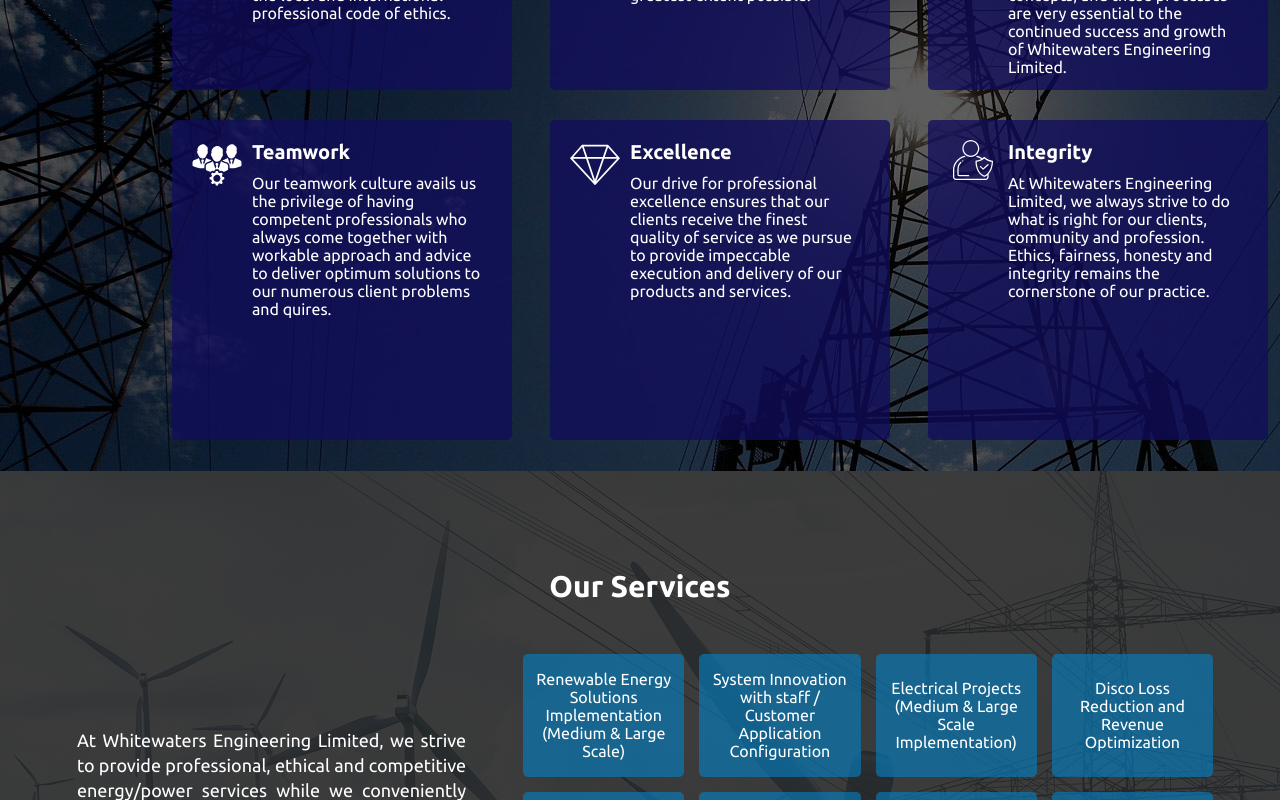
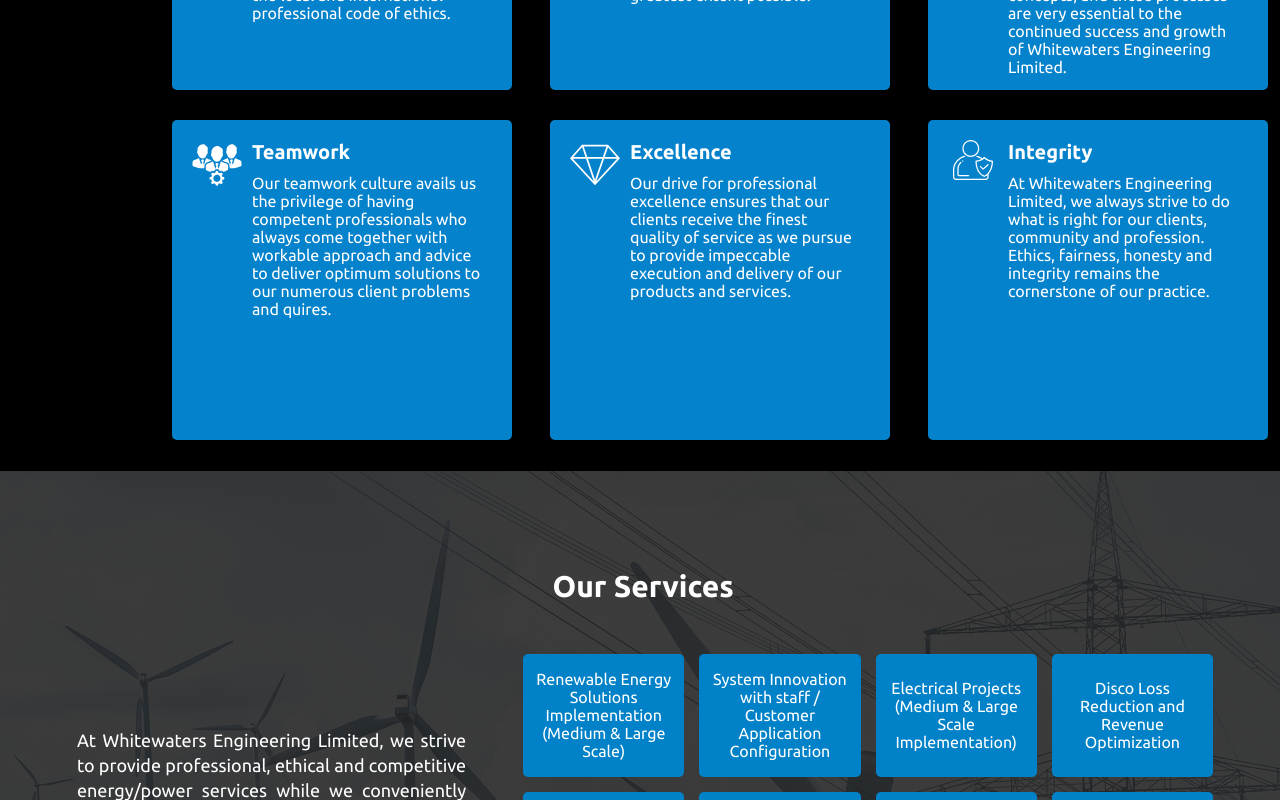
Before and after one commit to johnpersie/testimonial-project3, a React (Create React App) app: page / in a window 1280 px wide. Shown: the part 1820-2620 px from the top of the page. Built offline with nearby package versions, Linux system fonts and the light colour scheme.

Commit message:
made more modifications to the core values page

```diff
--- a/package.json
+++ b/package.json
@@ -8,6 +8,7 @@
     "@testing-library/user-event": "^12.8.3",
     "react": "^17.0.2",
     "react-dom": "^17.0.2",
+    "react-router-dom": "^6.0.2",
     "react-scripts": "4.0.3",
     "web-vitals": "^1.1.2"
   },
--- a/public/index.html
+++ b/public/index.html
@@ -34,6 +34,10 @@
       href="https://fonts.googleapis.com/css2?family=Ubuntu:wght@300;400;500;700&display=swap"
       rel="stylesheet"
     />
+    <link
+      href="https://fonts.googleapis.com/css2?family=Poppins:wght@300;400;500;600;700&display=swap"
+      rel="stylesheet"
+    />
     <title>Whitewaters Engineering Limited</title>
   </head>
   <body>
--- a/src/components/LandingPage.js
+++ b/src/components/LandingPage.js
@@ -30,7 +30,11 @@
               </a>
             </li>
             <li>
-              <a href="/our-services" className="header__services">
+              <a
+                href="/our-services"
+                className="header__services"
+                target="/our-services"
+              >
                 our services
               </a>
             </li>
--- a/src/components/OurServices.js
+++ b/src/components/OurServices.js
@@ -3,7 +3,12 @@
 const OurServices = () => {
   return (
     <div className="services">
-      <h2>Our Services</h2>
+      <h2>
+        <span>
+          <a href="localhost:3000/our-services">.</a>
+        </span>
+        Our Services
+      </h2>
       <div className="services__cluster">
         <div className="services__writeup">
           <p>
--- a/src/sass/App.scss
+++ b/src/sass/App.scss
@@ -6,6 +6,7 @@
 @import "base/typography";
 @import "base/utilities";
 
+@import "layout/about-page";
 @import "layout/AboutUs";
 @import "layout/OurCoreValues";
 @import "layout/footer";
--- a/src/sass/base/_base.scss
+++ b/src/sass/base/_base.scss
@@ -22,6 +22,6 @@
 }
 
 body {
-  font-family: "Roboto", sans-serif;
+  font-family: "Ubuntu", sans-serif;
   box-sizing: border-box;
 }
--- a/src/sass/layout/_footer.scss
+++ b/src/sass/layout/_footer.scss
@@ -34,8 +34,6 @@
       margin: 0 5rem;
     }
     &-container {
-      // line-height: 2.6px;
-
       & h4 {
         margin-bottom: 1rem;
         font-size: 1.6rem;
@@ -49,6 +47,15 @@
         font-size: 1.4rem;
         width: 25rem;
         margin-bottom: 0.5rem;
+
+        & h4::after {
+          content: "";
+          border: 1px solid white;
+          width: 2rem;
+          position: absolute;
+          bottom: 0;
+          left: 0;
+        }
 
         & a {
           text-decoration: none;
--- a/src/sass/layout/_landing-page.scss
+++ b/src/sass/layout/_landing-page.scss
@@ -1,7 +1,11 @@
 .landing-page {
   width: 100%;
   height: 100vh;
-  font-family: "Inter", sans-serif;
+  // font-family: "Inter", sans-serif;
+  font-family: "Ubuntu", sans-serif;
+  // font-family: "Poppins", sans-serif;
+  // font-size: xx-large;
+
   background-image: linear-gradient(
       to left,
       rgba(0, 0, 0, 0.534),
@@ -64,6 +68,7 @@
   height: 50rem;
   // background-color: cornflowerblue;
   position: relative;
+  // transform: rotate(45deg);
 
   &__hexagon {
     clip-path: polygon(25% 0%, 75% 0%, 100% 50%, 75% 100%, 25% 100%, 0% 50%);
--- a/src/sass/layout/_our-services.scss
+++ b/src/sass/layout/_our-services.scss
@@ -11,7 +11,6 @@
   flex-direction: column;
   justify-content: center;
   align-items: center;
-  font-family: "Ubuntu", sans-serif;
 
   & h2 {
     font-size: 3rem;
@@ -20,6 +19,12 @@
     width: 30rem;
     display: block;
     text-align: center;
+
+    & span a {
+      text-decoration: none;
+      color: transparent;
+      cursor: text;
+    }
   }
 
   &__cluster {
@@ -60,16 +65,19 @@
     justify-content: center;
     align-items: center;
     text-align: center;
-    background-image: linear-gradient(
-      to bottom,
-      rgba($color-wblue-1, 0.6),
-      rgba($color-wblue-1, 0.6)
-    );
+    background-color: $color-wblue-1;
+    // background-image: linear-gradient(
+    //   to bottom,
+    //   $color-wblue-1,
+    //   $color-wblue-1
+    // );
     border-radius: 0.5rem;
     transition: 0.3s;
 
     &:hover {
       transform: scale(1.1);
+      background-color: white;
+      color: $color-wblue-1;
     }
   }
 }
--- a/src/sass/layout/_values.scss
+++ b/src/sass/layout/_values.scss
@@ -5,13 +5,14 @@
   //   display: flex;
   //   justify-content: center;
   margin: 0 auto;
-  background-image: linear-gradient(
-      to left,
-      rgba(0, 0, 0, 0.63),
-      rgba(0, 0, 0, 0.644)
-    ),
-    url(../power13.jpg);
+  // background-image: linear-gradient(
+  //     to left,
+  //     rgba(0, 0, 0, 0.63),
+  //     rgba(0, 0, 0, 0.644)
+  //   ),
+  //   url(../power13.jpg);
   font-family: "Ubuntu", sans-serif;
+  background-color: black;
 
   &__container {
     width: 120rem;
@@ -47,7 +48,7 @@
   //   }
 }
 .tile {
-  background-color: #100d5cc2;
+  background-color: #0482cc;
   color: white;
   padding: 2rem 3rem 2rem 2rem;
   border-radius: 5px;
```
Also changed, not shown: src/components/AboutPage.js (added, +11 -0 lines), src/sass/layout/_about-page.scss (added), 1 other file (tests, documents, lock files or other folders).
